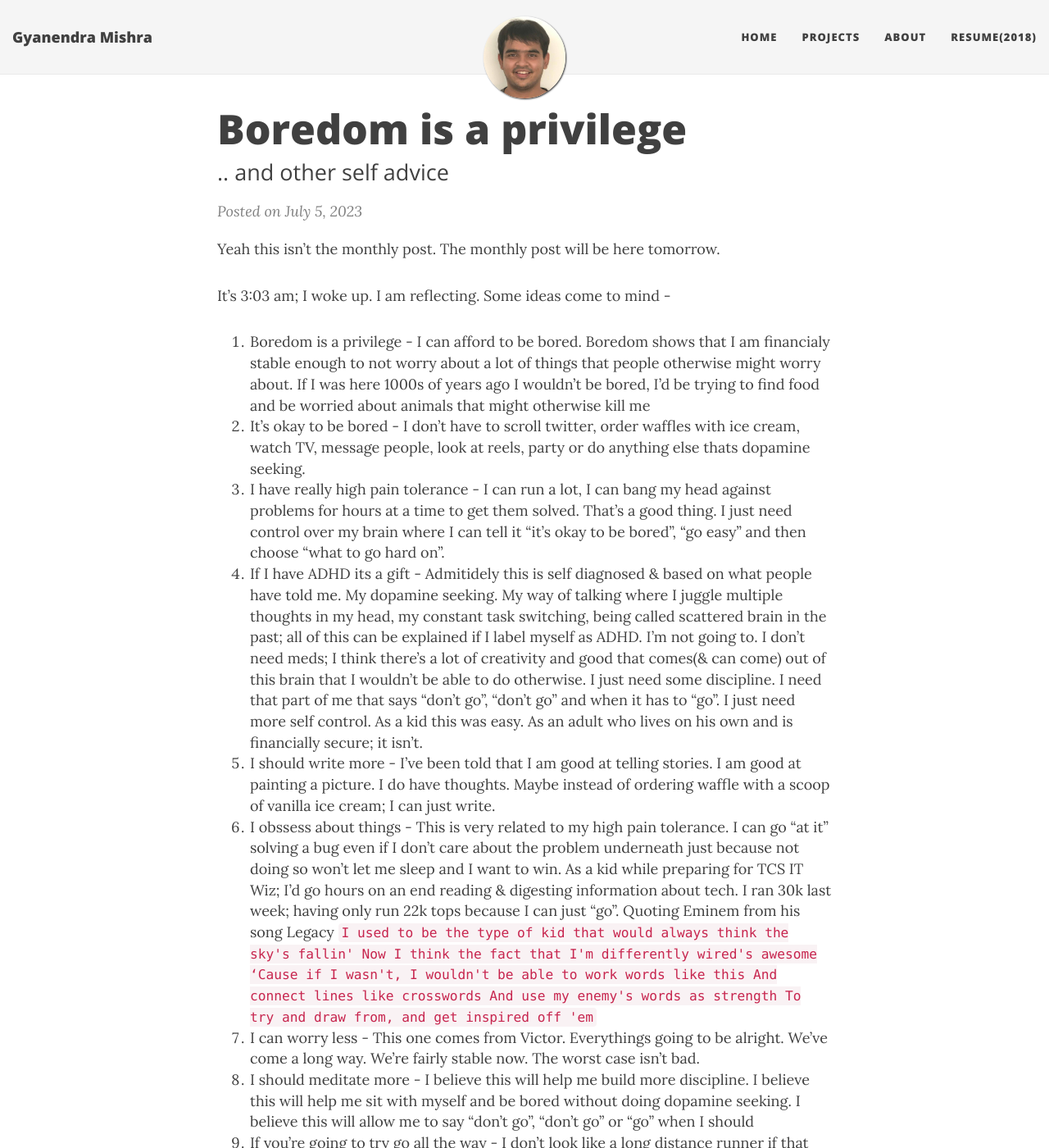
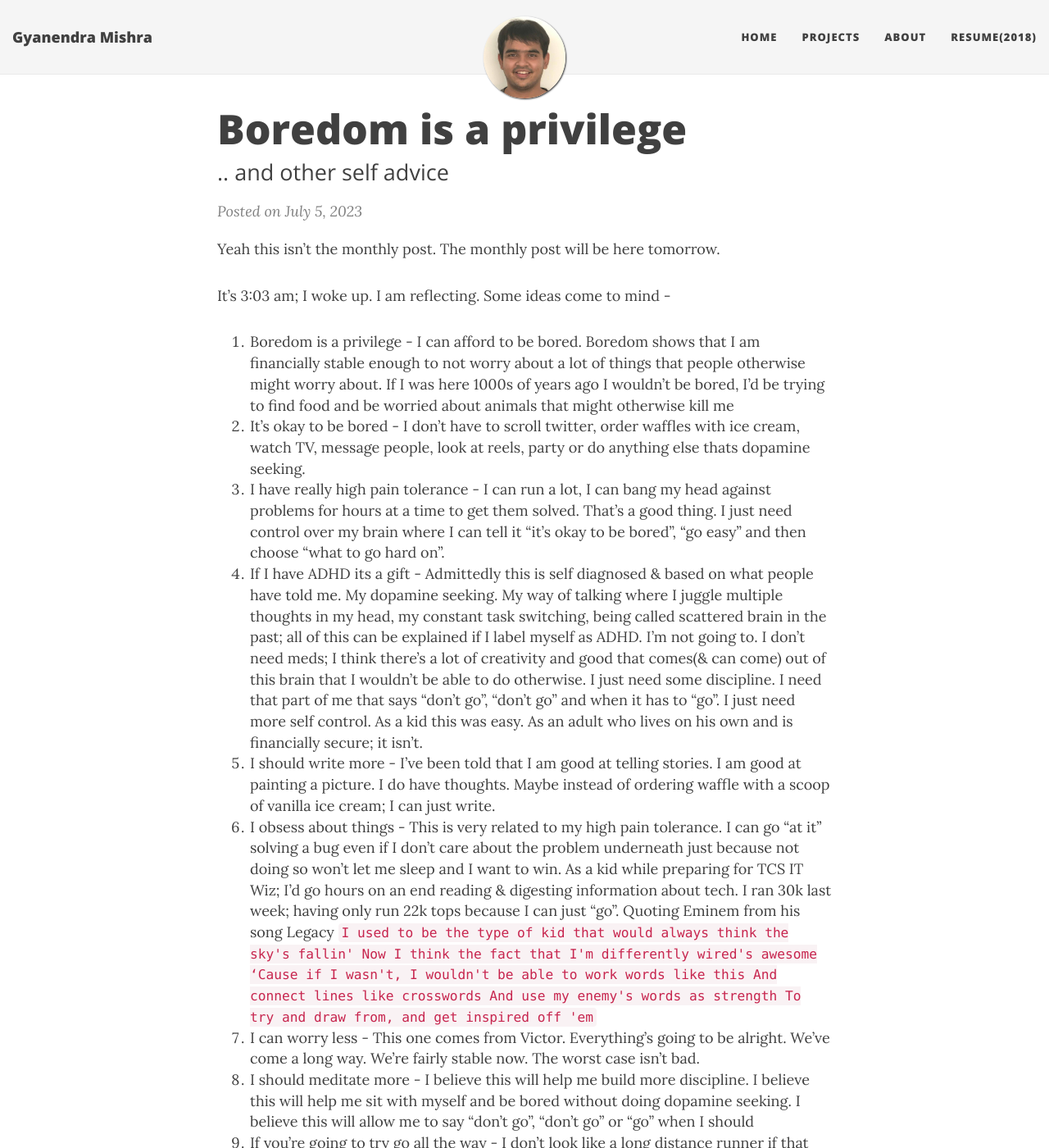
Before and after one commit to h4ck3rk3y/h4ck3rk3y.github.io, a Jekyll site: the page built from _posts/2023-07-05-boredom-is-a-privilege.md, in a window 1280 px wide and 1400 px high. Shown: the whole window at 82% size. Built offline with Jekyll 4.4.1, drawn with Linux system fonts in a browser that asks for light colours; nearby versions of some CDN libraries; comment, search, counter and statistics services are not loaded.

Commit message:
ran a spell checker

```diff
--- a/_posts/2023-07-05-boredom-is-a-privilege.md
+++ b/_posts/2023-07-05-boredom-is-a-privilege.md
@@ -9,19 +9,19 @@ Yeah this isn't the monthly post. The monthly post will be here tomorrow.
 
 It's 3:03 am; I woke up. I am reflecting. Some ideas come to mind -
 
-1. Boredom is a privilege - I can afford to be bored. Boredom shows that I am financialy stable enough to not worry about a lot of things
+1. Boredom is a privilege - I can afford to be bored. Boredom shows that I am financially stable enough to not worry about a lot of things
 that people otherwise might worry about. If I was here 1000s of years ago I wouldn't be bored, I'd be trying to find food and be worried
 about animals that might otherwise kill me
 2. It's okay to be bored - I don't have to scroll twitter, order waffles with ice cream, watch TV, message people, look at reels, party or do anything else
 thats dopamine seeking.
 3. I have really high pain tolerance - I can run a lot, I can bang my head against problems for hours at a time to get them solved. That's a good thing. I just
 need control over my brain where I can tell it "it's okay to be bored", "go easy" and then choose "what to go hard on".
-4. If I have ADHD its a gift - Admitidely this is self diagnosed & based on what people have told me. My dopamine seeking. My way of talking where I juggle multiple thoughts in my head, my constant task switching, being called scattered brain in the past; all of this can be explained if I label myself as ADHD. I'm not going to. I don't need meds; I think there's a lot of creativity and good that comes(& can come) out of this brain that I wouldn't be able to do otherwise. I just need some discipline. I need that part of me that says "don't go", "don't go" and when it has to "go". I just need more self control. As a kid this was easy. As an adult who
+4. If I have ADHD its a gift - Admittedly this is self diagnosed & based on what people have told me. My dopamine seeking. My way of talking where I juggle multiple thoughts in my head, my constant task switching, being called scattered brain in the past; all of this can be explained if I label myself as ADHD. I'm not going to. I don't need meds; I think there's a lot of creativity and good that comes(& can come) out of this brain that I wouldn't be able to do otherwise. I just need some discipline. I need that part of me that says "don't go", "don't go" and when it has to "go". I just need more self control. As a kid this was easy. As an adult who
 lives on his own and is financially secure; it isn't.
 5. I should write more - I've been told that I am good at telling stories. I am good at painting a picture. I do have thoughts. Maybe instead of ordering waffle with a scoop of vanilla ice cream; I can just write.
-6. I obssess about things - This is very related to my high pain tolerance. I can go "at it" solving a bug even if I don't care about the problem underneath just because
+6. I obsess about things - This is very related to my high pain tolerance. I can go "at it" solving a bug even if I don't care about the problem underneath just because
 not doing so won't let me sleep and I want to win. As a kid while preparing for TCS IT Wiz; I'd go hours on an end reading & digesting information about tech. I ran 30k last week; having only run 22k tops because I can just "go". Quoting Eminem from his song Legacy `I used to be the type of kid that would always think the sky's fallin' Now I think the fact that I'm differently wired's awesome ‘Cause if I wasn't, I wouldn't be able to work words like this And connect lines like crosswords And use my enemy's words as strength To try and draw from, and get inspired off 'em`
-7. I can worry less - This one comes from Victor. Everythings going to be alright. We've come a long way. We're fairly stable now. The worst case isn't bad.
+7. I can worry less - This one comes from Victor. Everything's going to be alright. We've come a long way. We're fairly stable now. The worst case isn't bad.
 8. I should meditate more - I believe this will help me build more discipline. I believe this will help me sit with myself and be bored without doing dopamine seeking. I believe this will allow me to say "don't go", "don't go" or "go" when I should
 9. If you're going to try go all the way - I don't look like a long distance runner if that means anything. Yet, I can run pretty far. Come back home and run again. I've been getting decent times without thinking much about nutrition or preparation. On the other hand I actively sabotage my nutrition, sleep & health as I seek dopamine. What if I went all in on running? How fast can I run in September? Surely this would take away time from other "nicer" pursuits - like writing, work, going to the gym, any side projects. Yet I can go a lot further & faster if I just eliminate some of my dopamine seeking
 10. I need to learn how to delay gratification more - I do this while I am running but I still get takeaway for every meal as I am too lazy to cook. Let's cook more.
```
